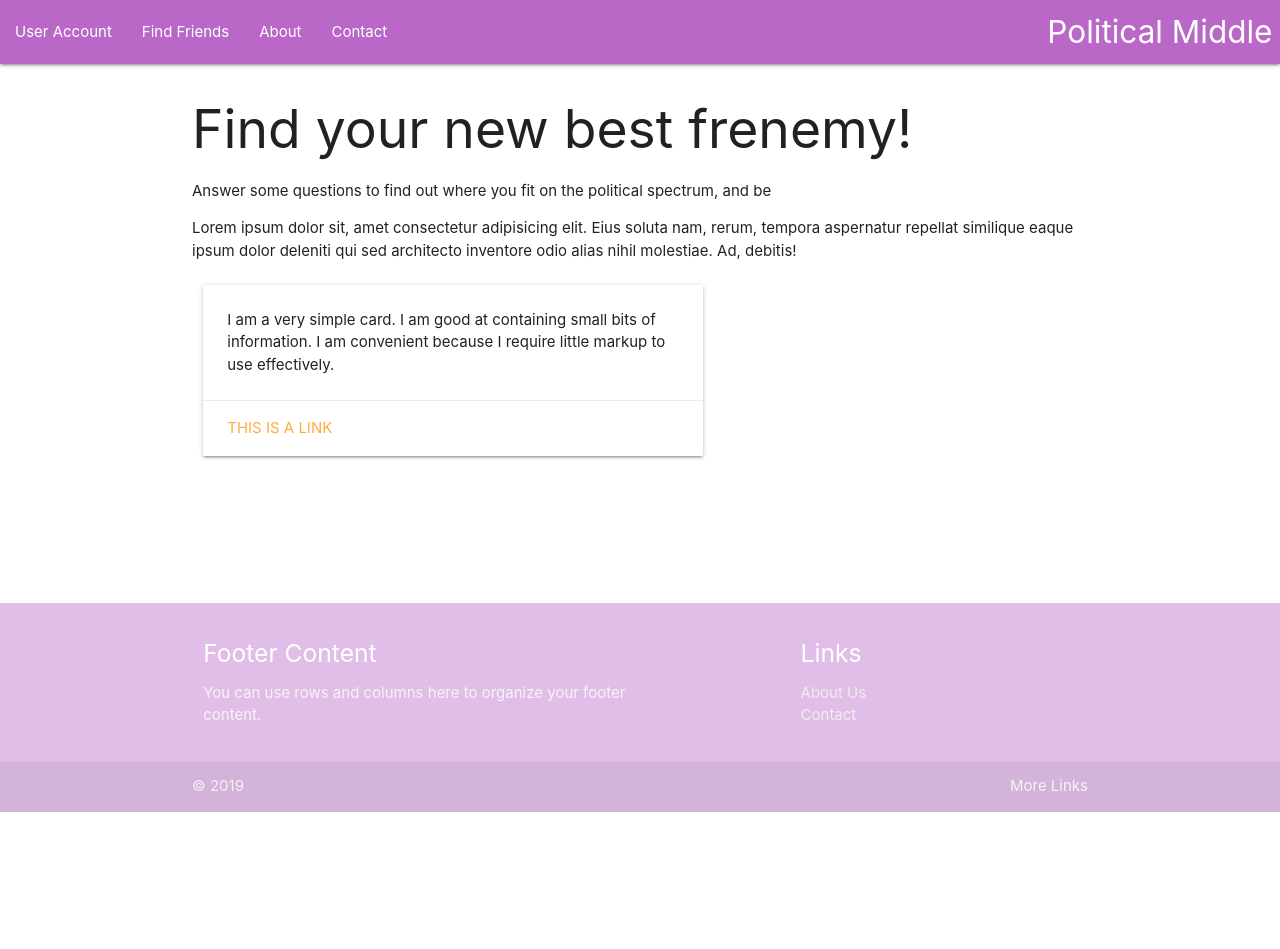
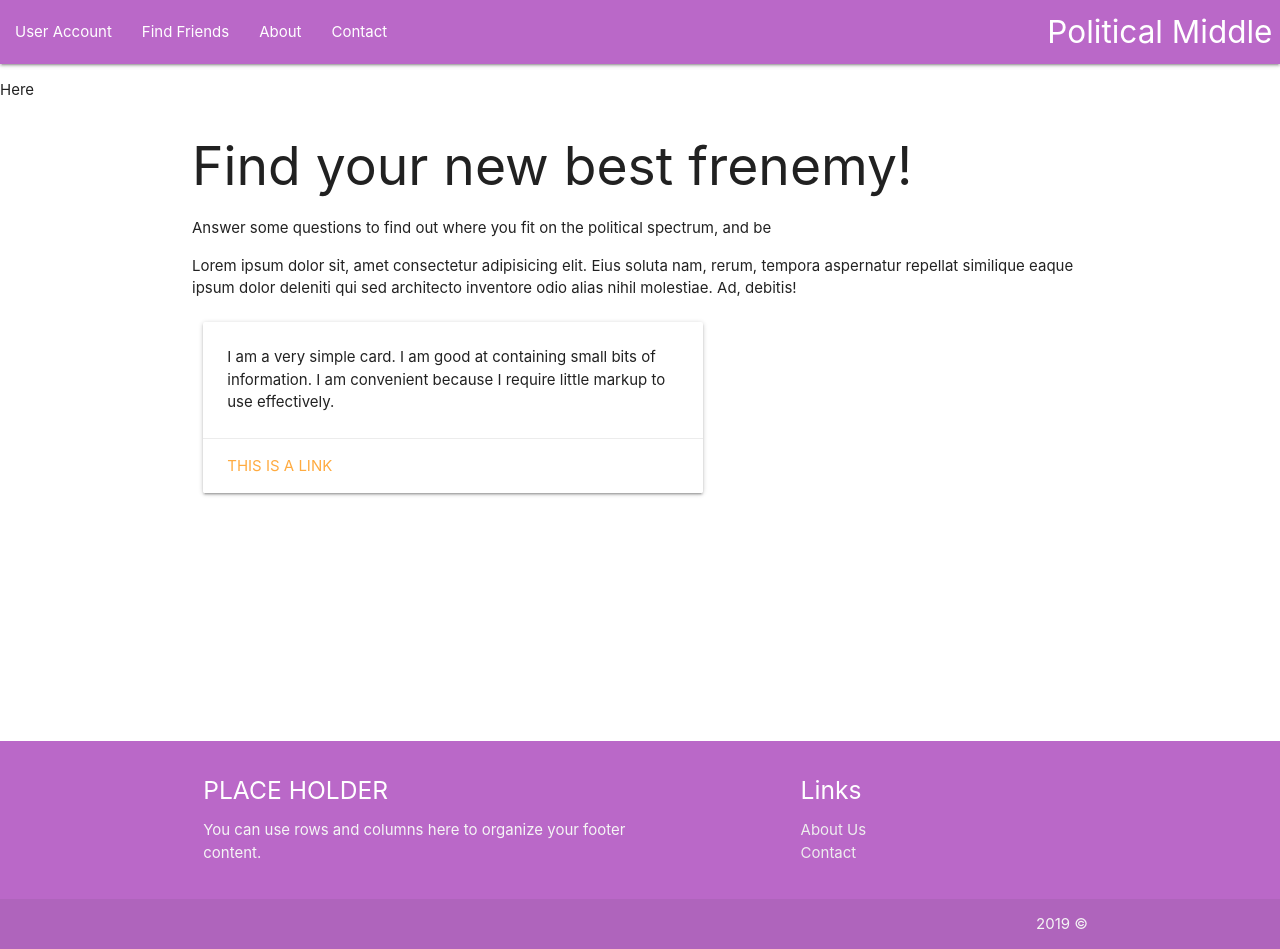
Before and after one commit to center-aisle/middle-ground, a React (Create React App) app: page / in a window 1280 px wide. Before the commit the page ends 812 px from the top, so only its background shows below. Built offline with nearby package versions, Linux system fonts and the light colour scheme.

Commit message:
Added routing logic and made footer sticky to the bottom.  Everyone will need to do an NPM install again.

```diff
--- a/package.json
+++ b/package.json
@@ -28,8 +28,7 @@
     "react-router": "^5.0.0",
     "react-router-dom": "^5.0.0",
     "react-scripts": "3.0.1",
-    "typescript": "3.4.5",
-    "webpack": "^4.31.0"
+    "typescript": "3.4.5"
   },
   "scripts": {
     "start": "react-scripts start",
@@ -53,6 +52,7 @@
     ]
   },
   "devDependencies": {
+    "@types/react-router-dom": "^4.3.3",
     "awesome-typescript-loader": "^5.2.1",
     "source-map-loader": "^0.2.4"
   }
--- a/src/App.tsx
+++ b/src/App.tsx
@@ -1,16 +1,46 @@
 import React from 'react';
+import { BrowserRouter as Router, Route, Switch } from "react-router-dom";
+import Splash from "./pages/splash";
+import User from "./pages/user";
+import Questions from "./pages/questions";
+import Frenemy from "./pages/frenemy";
+import About from "./pages/about";
+import Contact from "./pages/contact";
+import NoMatch from "./pages/404";
+
+
 import Footer from './components/footer/footer';
+import Header from './components/header/header';
 import Nav from './components/nav/nav';
 import Body from './components/body/body';
+import Wrapper from "./components/wrapper/wrapper";
 import './App.css';
 
 const App: React.FC = () => {
   return (
-    <div className="">
-      <Nav/>
-      <Body/>
-      <Footer/>
-    </div>
+
+    <Router>
+      <div className="">
+        <Wrapper>
+          <Nav/>
+          <Header/>
+          <Body/>
+
+          <Switch>
+            {/* https://stackoverflow.com/questions/49162311/react-difference-between-route-exact-path-and-route-path */}
+            <Route exact path="/" component={Splash} />
+            <Route exact path="/user" component={User} />
+            <Route exact path="/questions" component={Questions} />
+            <Route exact path="/frenemy" component={Frenemy} />
+            <Route exact path="/about" component={About} />
+            <Route exact path="/contact" component={Contact} />
+            <Route component={NoMatch} />
+          </Switch>
+
+        </Wrapper>
+        <Footer/>
+      </div>
+    </Router>
   );
 }
 
--- a/src/components/footer/footer.tsx
+++ b/src/components/footer/footer.tsx
@@ -1,28 +1,27 @@
 import React from "react";
-
+import "./style.css";
 
 function Footer() {
   return (
-    <footer className="page-footer purple lighten-4 ">
+    <footer className="page-footer purple lighten-2">
     <div className="container ">
       <div className="row">
         <div className="col l6 s12">
-          <h5 className="white-text">Footer Content</h5>
+          <h5 className="white-text">PLACE HOLDER</h5>
           <p className="grey-text text-lighten-4">You can use rows and columns here to organize your footer content.</p>
         </div>
         <div className="col l4 offset-l2 s12">
           <h5 className="white-text">Links</h5>
           <ul>
-            <li><a className="grey-text text-lighten-3" href="#!">About Us</a></li>
-            <li><a className="grey-text text-lighten-3" href="#!">Contact</a></li>
+            <li><a className="grey-text text-lighten-3" href="/about">About Us</a></li>
+            <li><a className="grey-text text-lighten-3" href="/contact">Contact</a></li>
           </ul>
         </div>
       </div>
     </div>
     <div className="footer-copyright">
       <div className="container">
-      © 2019
-      <a className="grey-text text-lighten-4 right" href="#!">More Links</a>
+        <a className="grey-text text-lighten-4 right">2019 ©</a>
       </div>
     </div>
   </footer>
--- /dev/null
+++ b/src/components/footer/style.css
@@ -0,0 +1,9 @@
+body {
+    display: flex;
+    min-height: 100vh;
+    flex-direction: column;
+  }
+
+  main {
+    flex: 1 0 auto;
+  }
--- a/src/components/header/header.tsx
+++ b/src/components/header/header.tsx
@@ -4,7 +4,7 @@ import React from "react";
 function Header() {
   return (
     <div className="main-container">
-
+      <p>Here</p>
     </div>
   );
 }
--- /dev/null
+++ b/src/components/wrapper/style.css
@@ -0,0 +1,4 @@
+.wrapper {
+    min-height: 100%;
+    padding-bottom: 100px;
+  }
--- a/src/components/wrapper/wrapper.tsx
+++ b/src/components/wrapper/wrapper.tsx
@@ -1,12 +1,13 @@
 import React from "react";
+import "./style.css";
 
+function Wrapper(props: JSX.IntrinsicAttributes & React.ClassAttributes<HTMLElement> & React.HTMLAttributes<HTMLElement>) {
 
-function Wrapper() {
   return (
-    <div className="main-container">
-
+    <div className="container-fluid text-center">
+      <main className="wrapper" {...props} />
     </div>
   );
-}
+};
 
 export default Wrapper;
```
Also changed, not shown: 2 other files (tests, documents, lock files or other folders).
